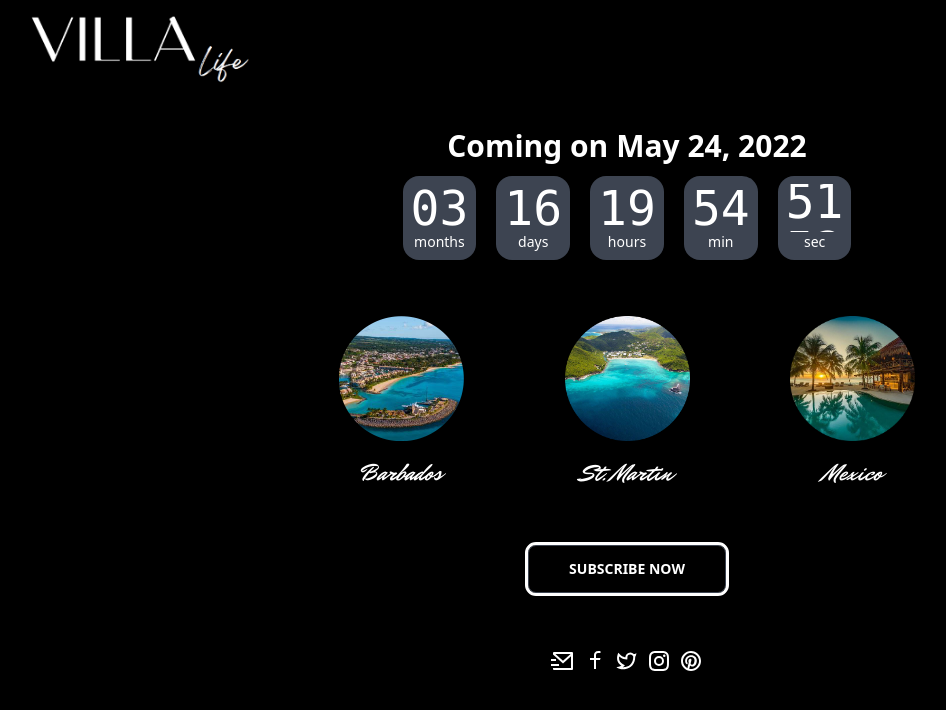
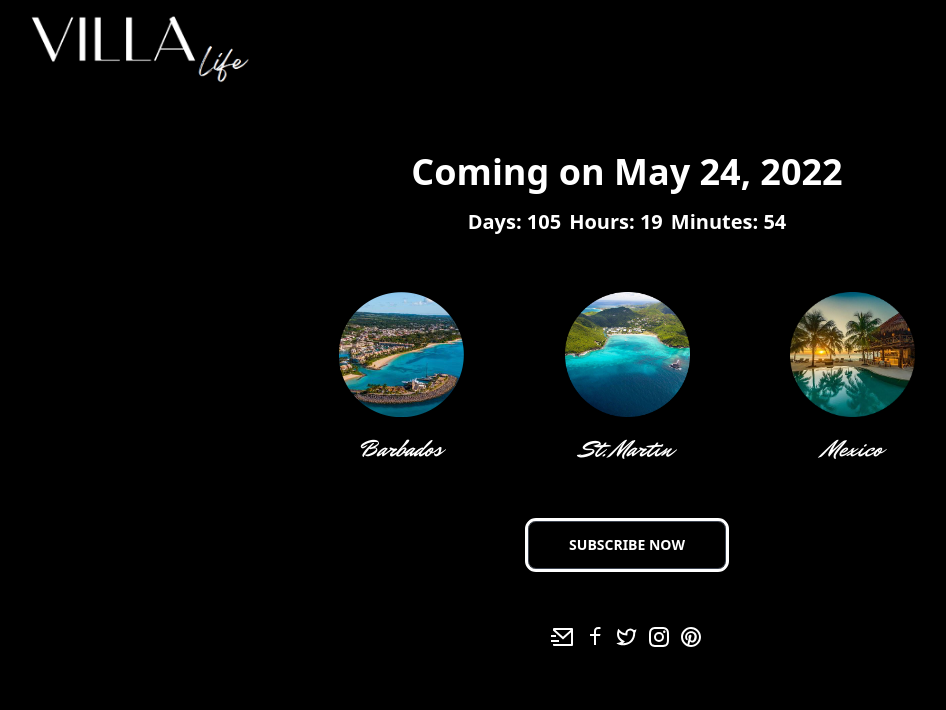
Before and after one commit to brandonkimmmm/villa-life-landing, a Next.js app: page / in a window 1280 px wide. Shown: the top 710 px of the page, without its empty margins (13-959 px from the left). Built offline with nearby package versions, Linux system fonts and the light colour scheme.

Commit message:
coundown update

```diff
--- a/components/Countdown.tsx
+++ b/components/Countdown.tsx
@@ -1,102 +1,38 @@
-import React, { useState } from 'react';
-import { DateTime, DurationObjectUnits } from 'luxon';
-import { useInterval } from 'usehooks-ts';
+import React from 'react';
 import { RELEASE_DATE } from '../constants';
+import ReactCountdown, { CountdownRenderProps } from 'react-countdown';
+
+const renderer = ({
+	days,
+	hours,
+	minutes,
+	completed
+}: CountdownRenderProps) => {
+	if (completed) {
+		return <h1>Completed!</h1>;
+	} else {
+		return (
+			<div className='inline-flex space-x-2'>
+				<span className='text-xl font-semibold'>Days: {days}</span>
+				<span className='text-xl font-semibold'>Hours: {hours}</span>
+				<span className='text-xl font-semibold'>
+					Minutes: {minutes}
+				</span>
+			</div>
+		);
+	}
+};
 
 export default function Countdown() {
-	const [duration, setDuration] = useState<DurationObjectUnits>({
-		months: 0,
-		days: 0,
-		hours: 0,
-		minutes: 0,
-		seconds: 0
-	});
-
-	const getRemainingTime = () => {
-		const currentDate = DateTime.fromJSDate(new Date());
-		return RELEASE_DATE.diff(currentDate, [
-			'months',
-			'days',
-			'hours',
-			'minutes',
-			'seconds'
-		]).toObject();
-	};
-
-	useInterval(() => {
-		const duration = getRemainingTime();
-		setDuration(duration);
-	}, 1000);
-
 	return (
-		<div className='flex flex-col items-center space-y-3'>
-			<h1 className='font-semibold text-3xl'>
+		<div className='flex flex-col items-center space-y-4'>
+			<h1 className='font-semibold text-4xl'>
 				Coming on {RELEASE_DATE.toFormat('LLL dd, yyyy')}
 			</h1>
-			<div className='grid grid-flow-col gap-1 md:gap-5 text-center auto-cols-max text-sm'>
-				<div className='flex flex-col p-2 bg-neutral rounded-box text-neutral-content'>
-					<span className='font-mono text-5xl countdown'>
-						<span
-							style={
-								{
-									'--value': duration.months
-								} as React.CSSProperties
-							}
-						></span>
-					</span>
-					months
-				</div>
-				<div className='flex flex-col p-2 bg-neutral rounded-box text-neutral-content'>
-					<span className='font-mono text-5xl countdown'>
-						<span
-							style={
-								{
-									'--value': duration.days
-								} as React.CSSProperties
-							}
-						></span>
-					</span>
-					days
-				</div>
-				<div className='flex flex-col p-2 bg-neutral rounded-box text-neutral-content'>
-					<span className='font-mono text-5xl countdown'>
-						<span
-							style={
-								{
-									'--value': duration.hours
-								} as React.CSSProperties
-							}
-						></span>
-					</span>
-					hours
-				</div>
-				<div className='flex flex-col p-2 bg-neutral rounded-box text-neutral-content row-start-2 col-start-1 md:row-auto md:col-auto'>
-					<span className='font-mono text-5xl countdown'>
-						<span
-							style={
-								{
-									'--value': duration.minutes
-								} as React.CSSProperties
-							}
-						></span>
-					</span>
-					min
-				</div>
-				<div className='flex flex-col p-2 bg-neutral rounded-box text-neutral-content row-start-2 col-start-2 md:row-auto md:col-auto'>
-					<span className='font-mono text-5xl countdown'>
-						<span
-							style={
-								{
-									'--value': Math.trunc(
-										duration.seconds as number
-									)
-								} as React.CSSProperties
-							}
-						></span>
-					</span>
-					sec
-				</div>
-			</div>
+			<ReactCountdown
+				date={RELEASE_DATE.toJSDate()}
+				renderer={renderer}
+			/>
 		</div>
 	);
 }
--- a/components/Layout.tsx
+++ b/components/Layout.tsx
@@ -13,7 +13,7 @@ export default function Layout({ children }: { children: ReactNode }) {
 				/>
 				<link rel='icon' href='/favicon.ico' />
 			</Head>
-			<main className='bg-black relatvie'>
+			<main className='bg-black'>
 				<div className='absolute left-0 top-0'>
 					<Image
 						alt='logo'
--- a/components/SubscribeForm.tsx
+++ b/components/SubscribeForm.tsx
@@ -14,7 +14,10 @@ export default function SubscribeForm() {
 	const onSubmit = handleSubmit((data) => console.log(data));
 
 	return (
-		<button type='submit' className='btn bg-black outline px-10'>
+		<button
+			type='submit'
+			className='btn bg-black outline focus:outline-white px-10'
+		>
 			Subscribe Now
 		</button>
 		// <form className='form-control items-center' onSubmit={onSubmit}>
--- a/package.json
+++ b/package.json
@@ -11,10 +11,10 @@
 		"luxon": "^2.3.0",
 		"next": "12.0.10",
 		"react": "17.0.2",
+		"react-countdown": "^2.3.2",
 		"react-dom": "17.0.2",
 		"react-hook-form": "^7.26.0",
-		"react-icons": "^4.3.1",
-		"usehooks-ts": "^2.3.0"
+		"react-icons": "^4.3.1"
 	},
 	"devDependencies": {
 		"@types/luxon": "^2.0.9",
```
Also changed, not shown: 1 other file (tests, documents, lock files or other folders).
